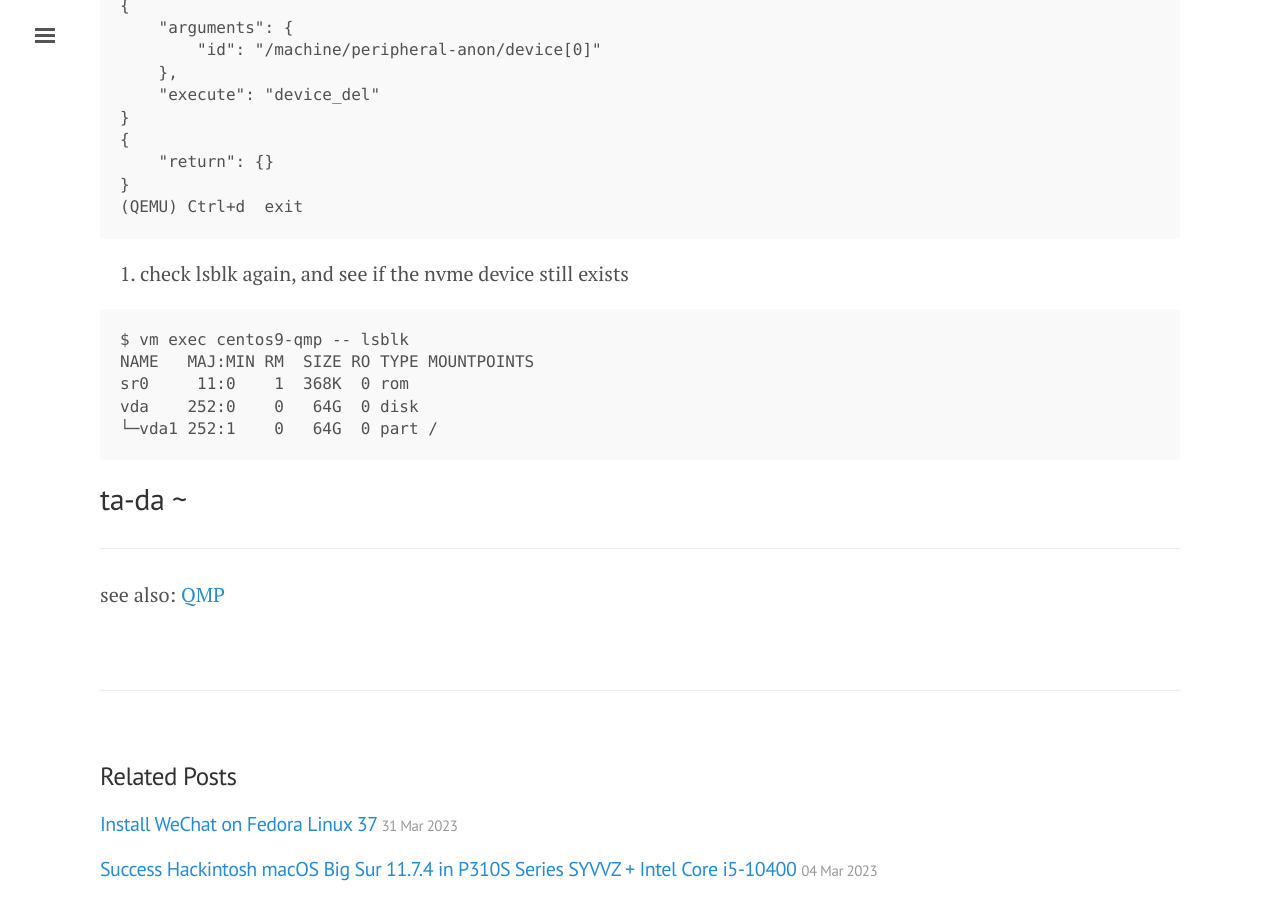
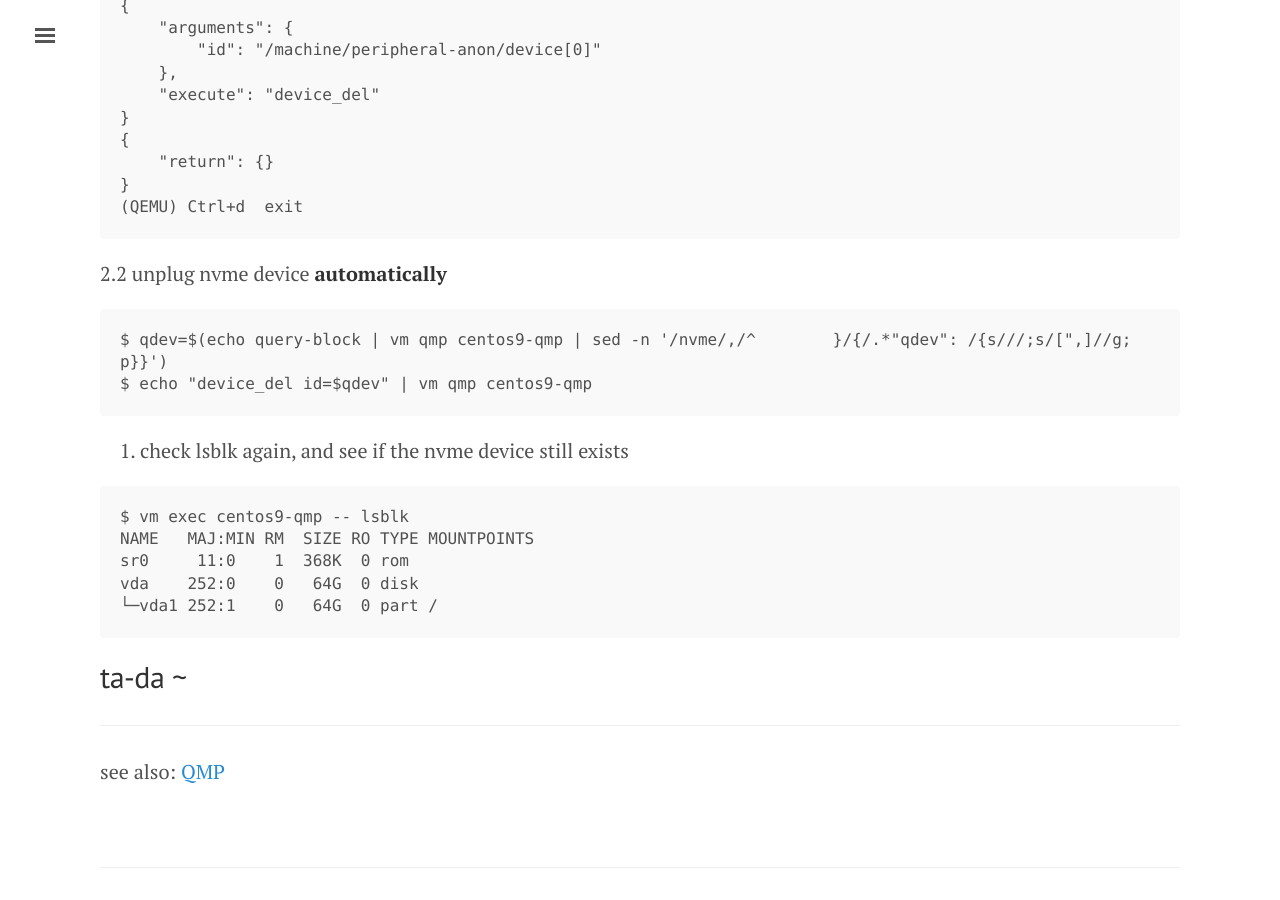
Before and after one commit to tcler/tcler.github.io, a Jekyll site: the page built from _posts/2023-07-14-emulate-unplugging-a-device-with-qemu-kvm.md, in a window 1280 px wide and 900 px high, scrolled down 3715 px. Built offline with Jekyll 4.4.1, drawn with Linux system fonts in a browser that asks for light colours; some of the changed text lies outside the part shown.

Commit message:
Update 2023-07-14-emulate-unplugging-a-device-with-qemu-kvm.md

````diff
--- a/_posts/2023-07-14-emulate-unplugging-a-device-with-qemu-kvm.md
+++ b/_posts/2023-07-14-emulate-unplugging-a-device-with-qemu-kvm.md
@@ -29,7 +29,7 @@ vda     252:0    0   64G  0 disk
 nvme0n1 259:0    0   40G  0 disk
 ```
 
-2. connect to qmp server and send **query-block** and **device_del** command
+2.1 connect to qmp server and send **query-block** and **device_del** command to unplug nvme device **interactive**
 
 ```
 $ vm qmp centos9-qmp
@@ -159,6 +159,13 @@ Connected to QEMU 7.2.1
 (QEMU) Ctrl+d  exit
 ```
 
+2.2 unplug nvme device **automatically**
+
+```
+$ qdev=$(echo query-block | vm qmp centos9-qmp | sed -n '/nvme/,/^        }/{/.*"qdev": /{s///;s/[",]//g;p}}')
+$ echo "device_del id=$qdev" | vm qmp centos9-qmp
+```
+
 3. check lsblk again, and see if the nvme device still exists
 
 ```
````
